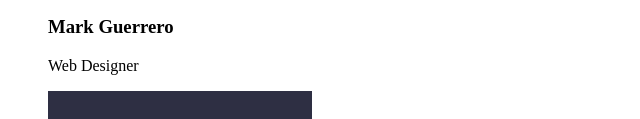
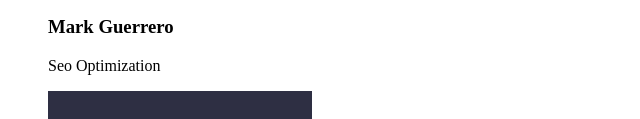
Before and after one commit to kandemir61/goit-markup-hw-01, a plain HTML site: page index.html in a window 1280 px wide. Shown: the part 681-800 px from the top of the page, 0-640 px from the left. Drawn offline with Linux system fonts and the light colour scheme.

Commit message:
Update index.html
son1

```diff
--- a/index.html
+++ b/index.html
@@ -63,7 +63,7 @@
                 <li>
                     <img src="./images/images-1.jpg" alt="Mark Guerrero" width="264">
                     <h3>Mark Guerrero</h3>
-                    <p>Web Designer</p>
+                    <p>Seo Optimization</p>
                 </li>
                 <li>
                     <img src="./images/images-2.jpg" alt="Tom Ford" width="264">
@@ -84,8 +84,8 @@
         </section>
     </main>
  <footer>
-     <a href="./index.html">WebStudio</a>
-    <p>Increase the flow of customers and sales for your business with digital marketing & growth solutions.</p>
-   </footer>
+  <a href="./index.html">WebStudio</a>
+  <p>Increase the flow of customers and sales for your business with digital marketing & growth solutions.</p>
+ </footer>
 </body>
 </html>
```
